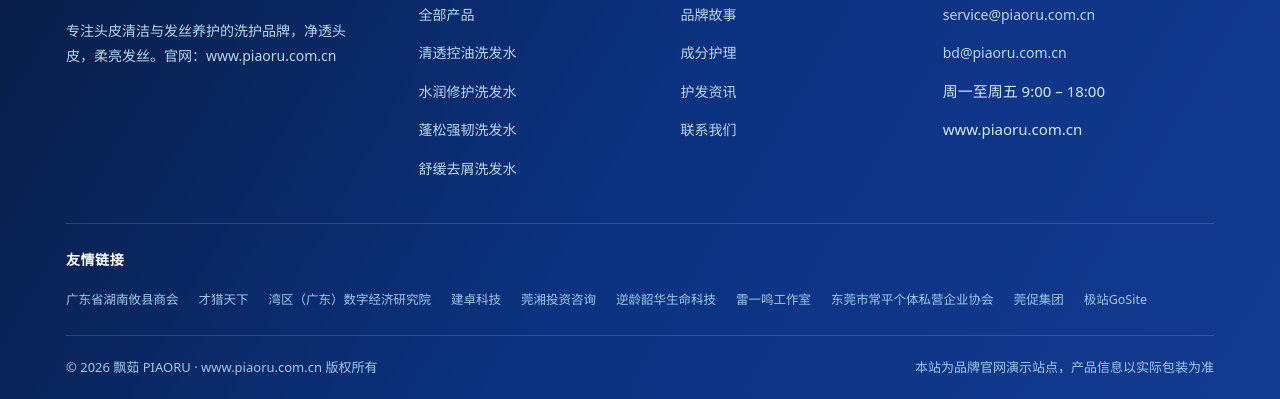
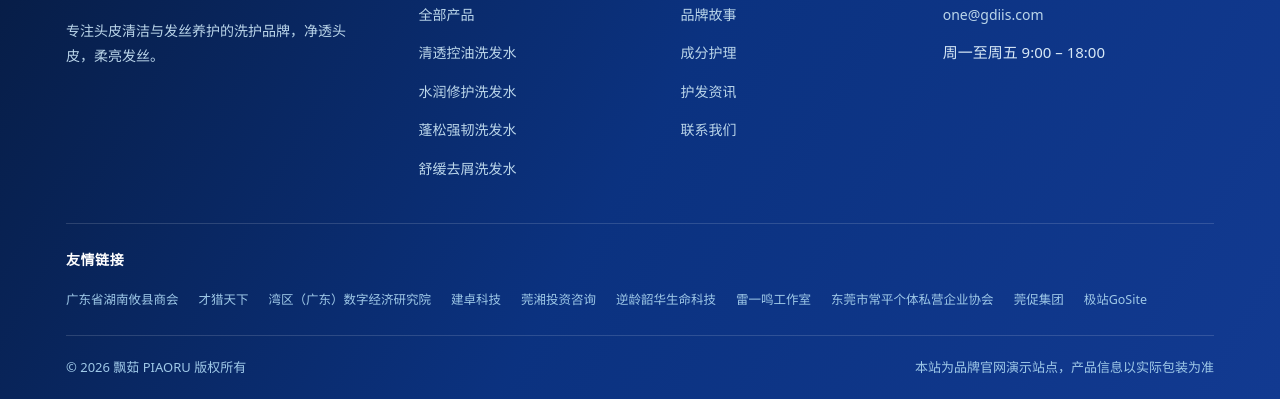
Before and after one commit to unipiwei-blip/piaoru, a plain HTML site: page index.html in a window 1280 px wide. Shown: the part 5737-6136 px from the top of the page. Drawn offline with Linux system fonts and the light colour scheme.

Commit message:
联系邮箱统一为 one@gdiis.com；页脚去除域名文字展示

```diff
--- a/index.html
+++ b/index.html
@@ -36,7 +36,7 @@
     "contactPoint": {
       "@type": "ContactPoint",
       "contactType": "customer service",
-      "email": "service@piaoru.com.cn",
+      "email": "one@gdiis.com",
       "availableLanguage": ["zh-CN"]
     }
   }
@@ -428,7 +428,7 @@
           <h2 style="font-size:18px;color:var(--blue-deep);margin-bottom:10px">联系方式</h2>
           <div class="contact-item">
             <span class="feature-ico"><svg viewBox="0 0 24 24" width="20" height="20" fill="none" stroke="#1a6bff" stroke-width="2"><rect x="3" y="5" width="18" height="14" rx="3"/><path d="M3 7l9 6 9-6"/></svg></span>
-            <div><b>客服邮箱</b><span>service@piaoru.com.cn</span></div>
+            <div><b>客服邮箱</b><span>one@gdiis.com</span></div>
           </div>
           <div class="contact-item">
             <span class="feature-ico"><svg viewBox="0 0 24 24" width="20" height="20" fill="none" stroke="#1a6bff" stroke-width="2"><circle cx="12" cy="12" r="9"/><path d="M12 7v5l3 2"/></svg></span>
@@ -440,7 +440,7 @@
           </div>
           <div class="contact-item">
             <span class="feature-ico"><svg viewBox="0 0 24 24" width="20" height="20" fill="none" stroke="#1a6bff" stroke-width="2"><path d="M8 10h8M8 14h5M6 3h12a2 2 0 0 1 2 2v14a2 2 0 0 1-2 2H6a2 2 0 0 1-2-2V5a2 2 0 0 1 2-2z"/></svg></span>
-            <div><b>商务合作</b><span>bd@piaoru.com.cn</span></div>
+            <div><b>商务合作</b><span>one@gdiis.com</span></div>
           </div>
         </div>
         <div class="contact-card">
@@ -478,7 +478,7 @@
           <span class="brand-mark" aria-hidden="true"><img src="assets/images/logo.png" alt="" width="38" height="38"></span>
           <span class="brand-name">飘茹<small>PIAORU</small></span>
         </a>
-        <p style="margin-top:16px;max-width:280px">专注头皮清洁与发丝养护的洗护品牌，净透头皮，柔亮发丝。官网：www.piaoru.com.cn</p>
+        <p style="margin-top:16px;max-width:280px">专注头皮清洁与发丝养护的洗护品牌，净透头皮，柔亮发丝。</p>
       </div>
       <div>
         <h4>产品栏目</h4>
@@ -502,10 +502,8 @@
       <div>
         <h4>联系方式</h4>
         <ul>
-          <li><a href="mailto:service@piaoru.com.cn">service@piaoru.com.cn</a></li>
-          <li><a href="mailto:bd@piaoru.com.cn">bd@piaoru.com.cn</a></li>
+          <li><a href="mailto:one@gdiis.com">one@gdiis.com</a></li>
           <li><span>周一至周五 9:00 – 18:00</span></li>
-          <li><span>www.piaoru.com.cn</span></li>
         </ul>
       </div>
     </div>
@@ -525,7 +523,7 @@
       </ul>
     </div>
     <div class="foot-bottom">
-      <span>© 2026 飘茹 PIAORU · www.piaoru.com.cn 版权所有</span>
+      <span>© 2026 飘茹 PIAORU 版权所有</span>
       <span>本站为品牌官网演示站点，产品信息以实际包装为准</span>
     </div>
   </div>
--- a/js/data.js
+++ b/js/data.js
@@ -113,5 +113,5 @@ var SEO = {
   science:{ title:"成分护理 — 飘茹洗发水官网 | www.piaoru.com.cn", desc:"了解飘茹清洁层、滋养层、舒缓层三层护理思路，以及控油、修护、蓬松、去屑系列中的代表性核心成分。", kw:"洗发水成分,头皮护理成分,透明质酸,角蛋白,飘茹", url:"https://www.piaoru.com.cn/science" },
   journal:{ title:"护发资讯 — 飘茹官网 | www.piaoru.com.cn", desc:"飘茹护发知识专栏：发质判断、正确洗头步骤、常见护发误区，以及头皮环境与发丝状态的关系。", kw:"护发知识,洗头步骤,发质选择,护发误区,头皮护理", url:"https://www.piaoru.com.cn/journal" },
   article:{ title:"护发文章 — 飘茹官网 | www.piaoru.com.cn", desc:"飘茹护发资讯文章详情，讲解发质选择、洗发步骤、护发误区与头皮护理知识。", kw:"护发文章,洗发水选购指南,头皮护理知识", url:"https://www.piaoru.com.cn/journal" },
-  contact:{ title:"联系我们 — 飘茹 PIAORU | www.piaoru.com.cn", desc:"联系飘茹客服团队：产品咨询、选购建议、使用问题与商务合作，客服邮箱 service@piaoru.com.cn。", kw:"飘茹联系客服,洗发水产品咨询,商务合作,PIAORU", url:"https://www.piaoru.com.cn/contact" }
+  contact:{ title:"联系我们 — 飘茹 PIAORU | www.piaoru.com.cn", desc:"联系飘茹客服团队：产品咨询、选购建议、使用问题与商务合作，客服邮箱 one@gdiis.com。", kw:"飘茹联系客服,洗发水产品咨询,商务合作,PIAORU", url:"https://www.piaoru.com.cn/contact" }
 };
```
